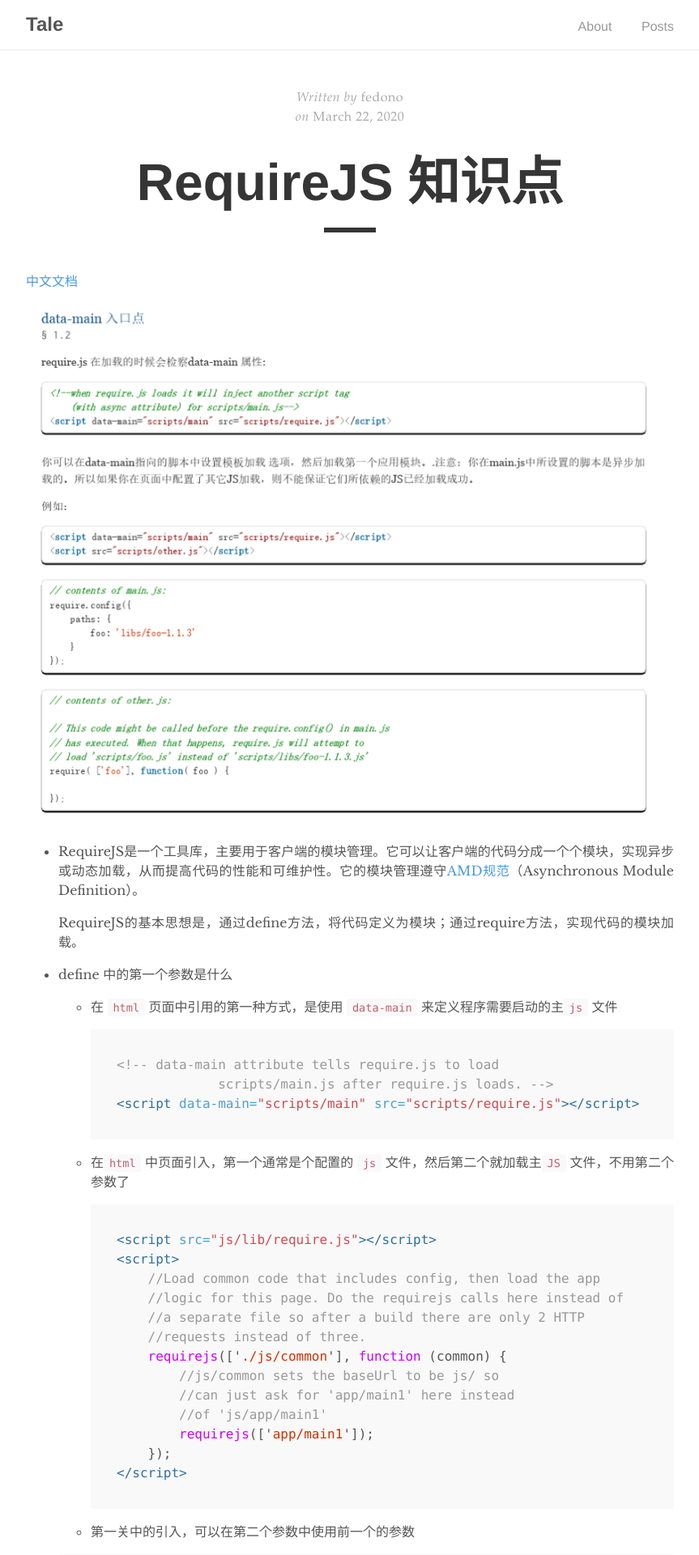
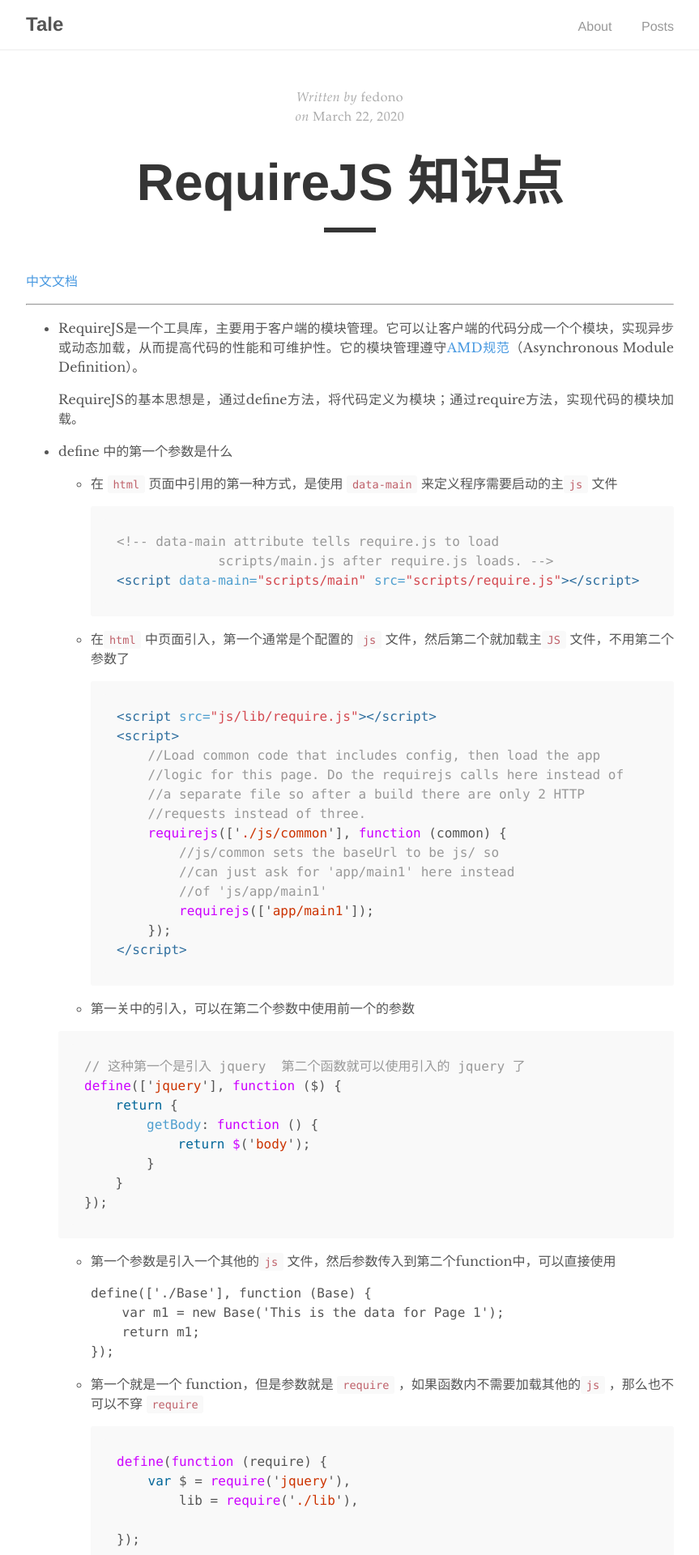
Before and after one commit to fedono/fedono.github.io, a Jekyll site: the page built from _posts/2020-03-22-requirejs.md, in a window 1280 px wide. Shown: the top 1920 px of the page at 81% size, without its empty margins (208-1071 px from the left). Built offline with Jekyll 4.4.1, drawn with Linux system fonts in a browser that asks for light colours.

```diff
--- a/_layouts/home.html
+++ b/_layouts/home.html
@@ -9,10 +9,6 @@ layout: default
         <time datetime="{{ post.date }}" class="catalogue-time">{{ post.date | date: "%B %d, %Y" }}</time>
         <h1 class="catalogue-title">{{ post.title }}</h1>
         <div class="catalogue-line"></div>
-
-        <p>
-          {{ post.content | strip_html | truncatewords: 30 }}
-        </p>
 
       </div>
     </a>
--- a/_posts/2020-03-22-requirejs.md
+++ b/_posts/2020-03-22-requirejs.md
@@ -6,8 +6,7 @@ author: "fedono"
 
 [中文文档](https://wenku.baidu.com/view/836bd9c8112de2bd960590c69ec3d5bbfd0adad2.html)
 
-![img](../assets/imgs/requirejs/entry.png)
-
+---
 
 - RequireJS是一个工具库，主要用于客户端的模块管理。它可以让客户端的代码分成一个个模块，实现异步或动态加载，从而提高代码的性能和可维护性。它的模块管理遵守[AMD规范](https://github.com/amdjs/amdjs-api/wiki/AMD)（Asynchronous Module Definition）。
 
```
Also changed, not shown: _pages/about.md (+1 -1 lines).
